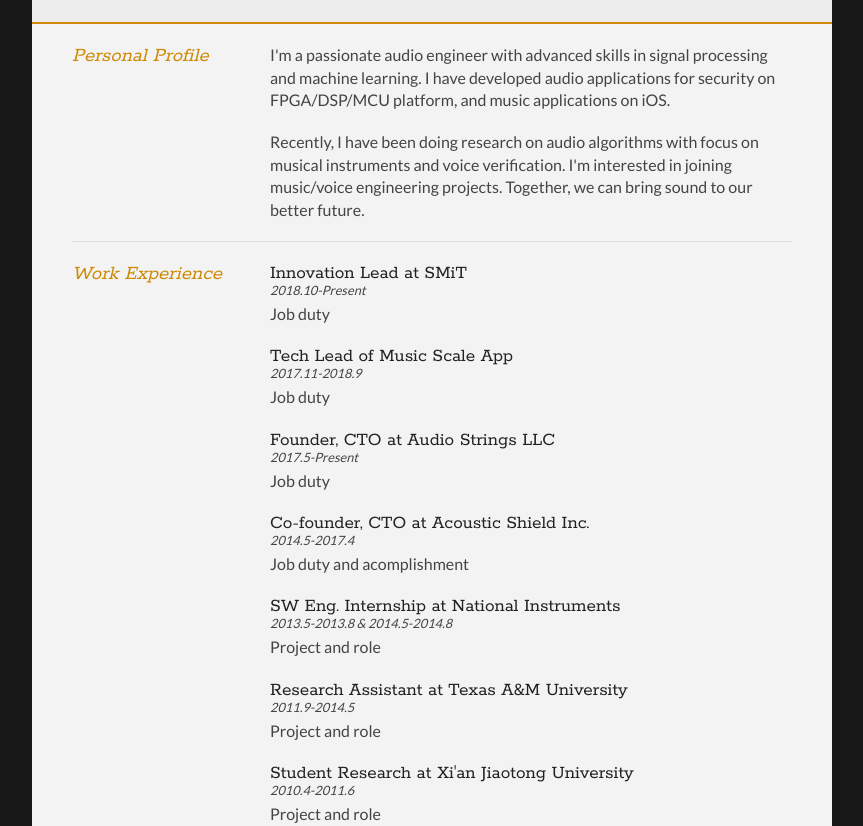
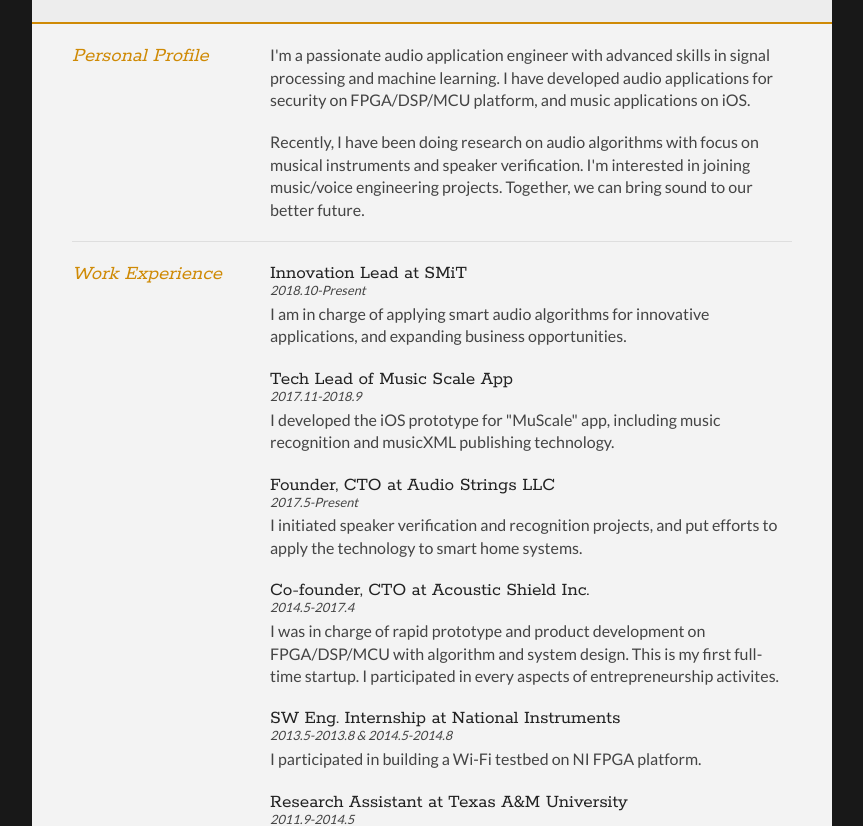
Before and after one commit to geliang87/geliang87.github.io, a plain HTML site: page index.html in a window 1280 px wide. Shown: the part 152-978 px from the top of the page, without its empty margins (208-1071 px from the left). Drawn offline with Linux system fonts and the light colour scheme.

Commit message:
Add job duty descriptions

```diff
--- a/index.html
+++ b/index.html
@@ -44,8 +44,8 @@
 				</div>
 
 				<div class="sectionContent">
-					<p>I'm a passionate audio engineer with advanced skills in signal processing and machine learning. I have developed audio applications for security on FPGA/DSP/MCU platform, and music applications on iOS.</p>
-					<p>Recently, I have been doing research on audio algorithms with focus on musical instruments and voice verification. I'm interested in joining music/voice engineering projects. Together, we can bring sound to our better future.</p>
+					<p>I'm a passionate audio application engineer with advanced skills in signal processing and machine learning. I have developed audio applications for security on FPGA/DSP/MCU platform, and music applications on iOS.</p>
+					<p>Recently, I have been doing research on audio algorithms with focus on musical instruments and speaker verification. I'm interested in joining music/voice engineering projects. Together, we can bring sound to our better future.</p>
 				</div>
 			</article>
 			<div class="clear"></div>
@@ -61,43 +61,43 @@
 				<article>
 					<h2>Innovation Lead at SMiT</h2>
 					<p class="subDetails">2018.10-Present</p>
-					<p>Job duty</p>
+					<p>I am in charge of applying smart audio algorithms for innovative applications, and expanding business opportunities.</p>
 				</article>
 
 				<article>
 					<h2>Tech Lead of Music Scale App</h2>
 					<p class="subDetails">2017.11-2018.9</p>
-					<p>Job duty</p>
+					<p>I developed the iOS prototype for "MuScale" app, including music recognition and musicXML publishing technology.</p>
 				</article>
 
 				<article>
 					<h2>Founder, CTO at Audio Strings LLC</h2>
 					<p class="subDetails">2017.5-Present</p>
-					<p>Job duty</p>
+					<p>I initiated speaker verification and recognition projects, and put efforts to apply the technology to smart home systems.</p>
 				</article>
 
 				<article>
 					<h2>Co-founder, CTO at Acoustic Shield Inc.</h2>
 					<p class="subDetails">2014.5-2017.4</p>
-					<p>Job duty and acomplishment</p>
+					<p>I was in charge of rapid prototype and product development on FPGA/DSP/MCU with algorithm and system design. This is my first full-time startup. I participated in every aspects of entrepreneurship activites.</p>
 				</article>
 
 				<article>
 					<h2>SW Eng. Internship at National Instruments</h2>
 					<p class="subDetails">2013.5-2013.8 & 2014.5-2014.8</p>
-					<p>Project and role</p>
+					<p>I participated in building a Wi-Fi testbed on NI FPGA platform.</p>
 				</article>
 
 				<article>
 					<h2>Research Assistant at Texas A&M University</h2>
 					<p class="subDetails">2011.9-2014.5</p>
-					<p>Project and role</p>
+					<p>I was a member of wirelss communication lab. My work was focused on improving IEEE 802.11 MAC/PHY protocol for better performance.</p>
 				</article>
 
 				<article>
 					<h2>Student Research at Xi'an Jiaotong University</h2>
 					<p class="subDetails">2010.4-2011.6</p>
-					<p>Project and role</p>
+					<p>I helped conducting simulation and build video player software of a HTTP streaming project.</p>
 				</article>
 
 			</div>
```
